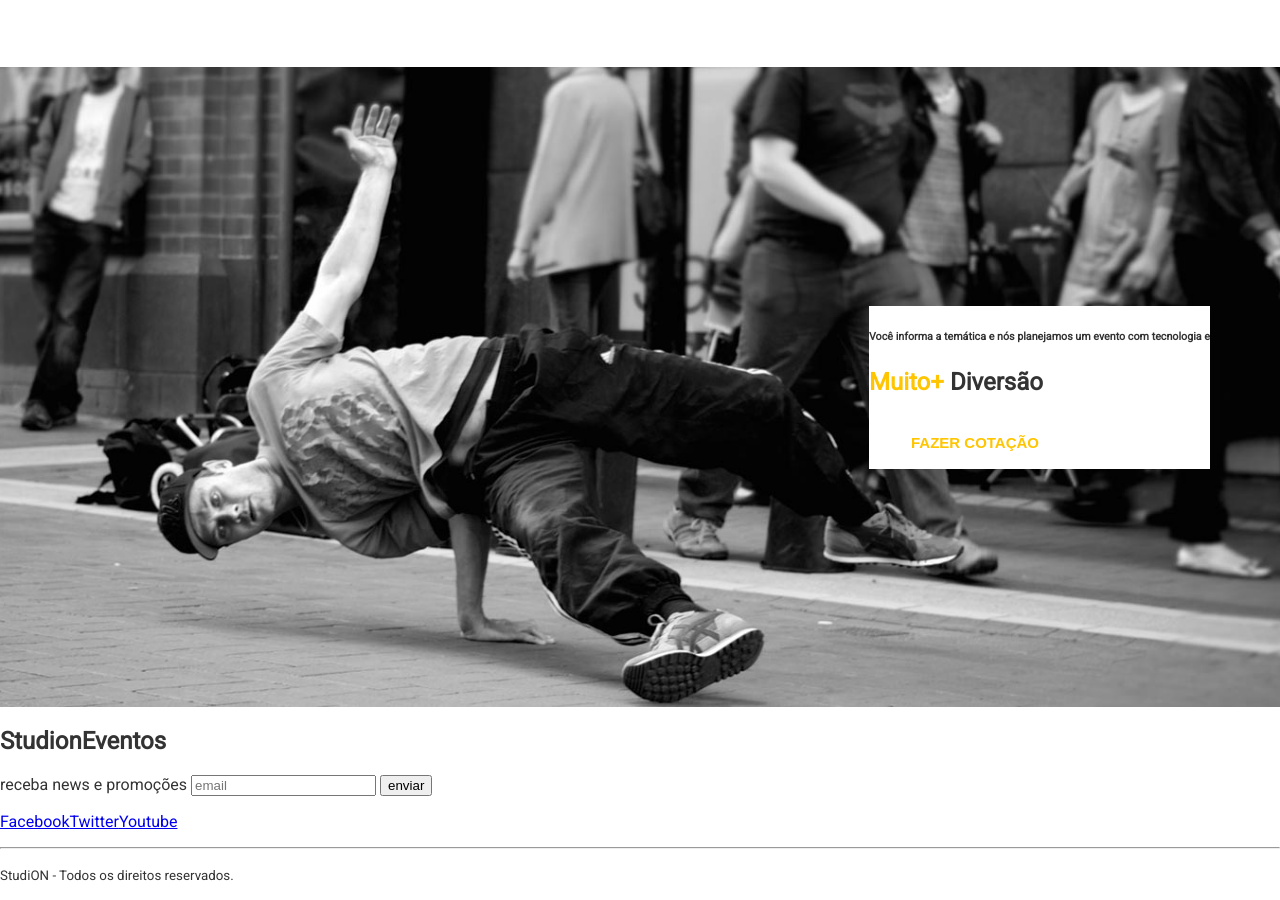
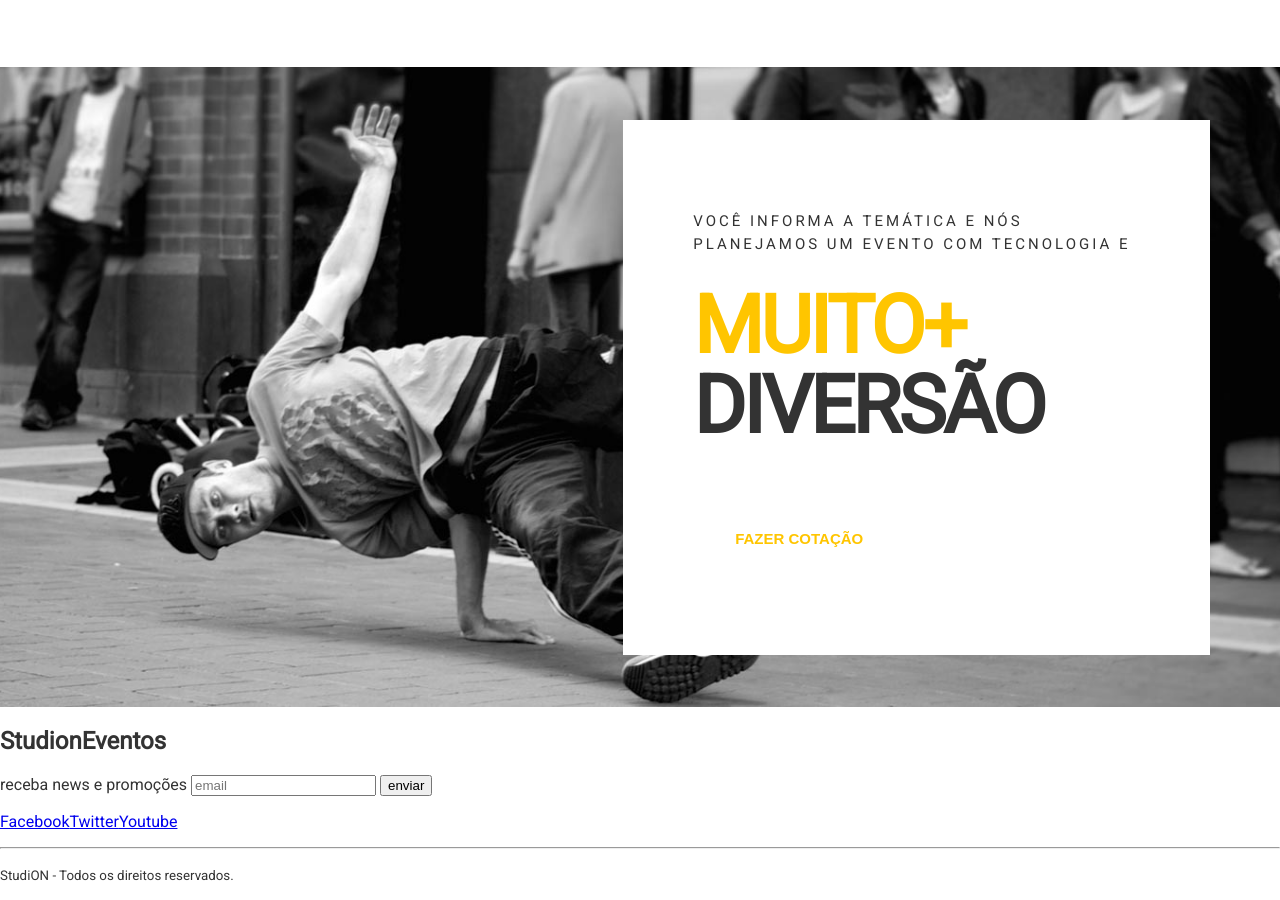
Before and after one commit to glekoidzz/studionagosto, a website: page src/index.html in a window 1280 px wide. Shown: the part 1478-2378 px from the top of the page. Drawn offline with Linux system fonts and the light colour scheme.

Commit message:
feat(quote): implemented quote styles

```diff
--- a/src/style.css
+++ b/src/style.css
@@ -239,5 +239,27 @@ ul {
 
 .quote__copy {
     background-color: #fff;
+    padding: 5.625rem 4.375rem;
+}
 
+.quote__copy h6 {
+    font-size: .9375rem;
+    font-weight: 400;
+    letter-spacing: .1875rem;
+    line-height: 1.4375rem;
+    width: 53ch;
+    text-transform: uppercase;
+    margin: 0;
 }
+
+.quote__copy h2 {
+    font-size: 5rem;
+    line-height: 5rem;
+    text-transform: uppercase;
+    letter-spacing: -.1875rem;
+    margin-top: 1.875rem;
+}
+
+.quote__copy h2 span {
+    display: block;
+}
```
